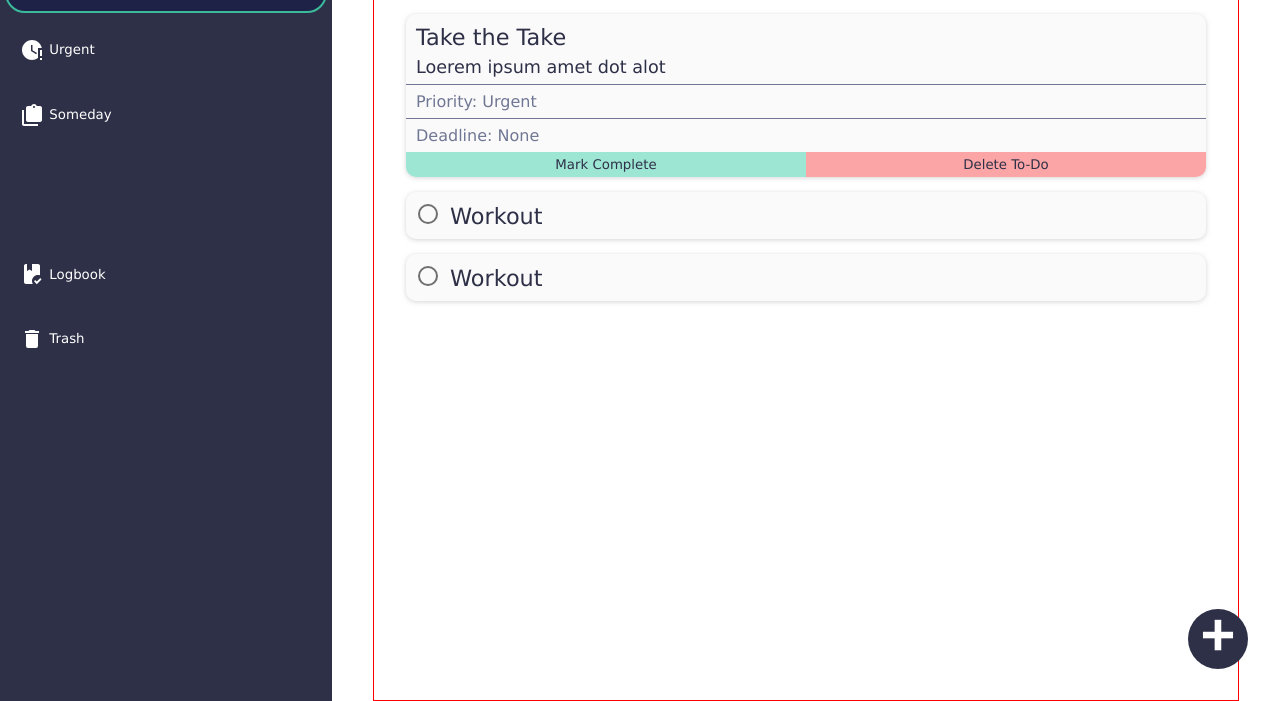
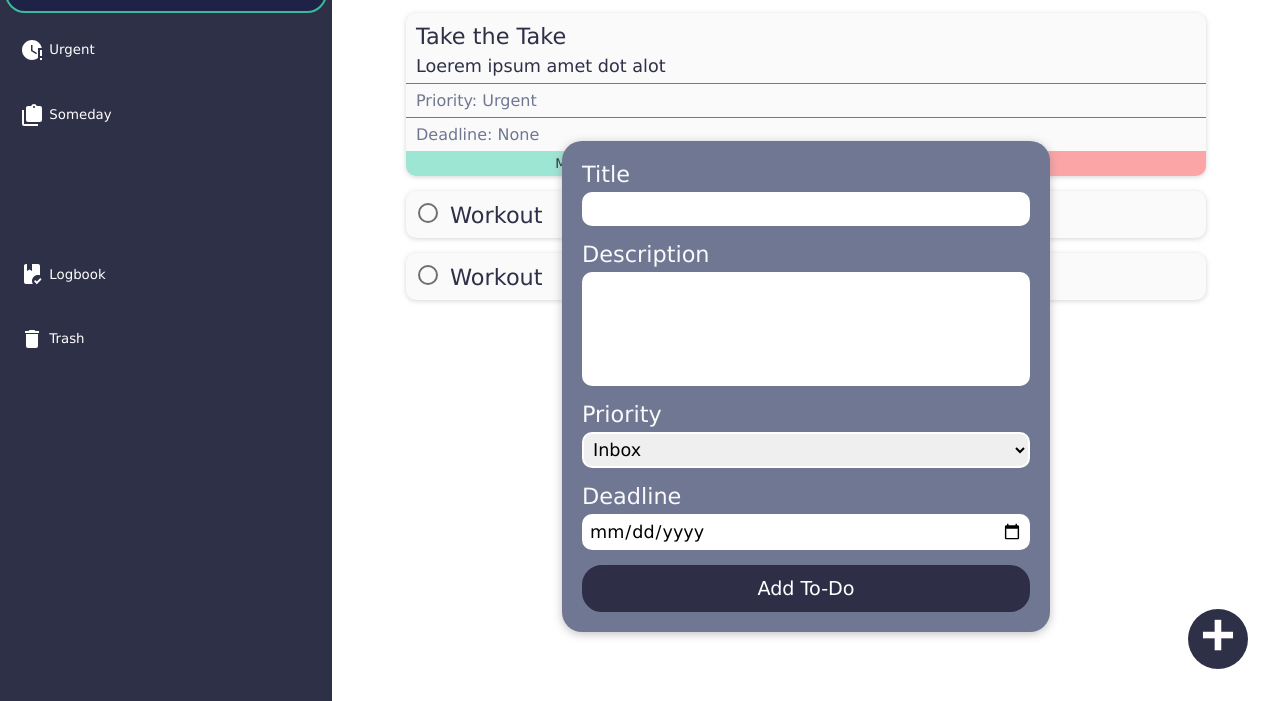
Before and after one commit to baha-homidov/to-do-list, a website built with webpack: page dist/index.html in a window 1280 px wide. Shown: the part 99-800 px from the top of the page. Built offline with Linux system fonts and the light colour scheme.

Commit message:
add 'add-todo' windows

```diff
--- a/src/style.css
+++ b/src/style.css
@@ -58,7 +58,8 @@ a {
 }
 
 .sidebar .menu .menu-item:hover,
-.sidebar .menu .menu-item.is-active {
+.sidebar .menu .menu-item.is-active,
+.submit:hover {
     color: #ffffff;
     border: 2px solid #3bba9c;
     background-color: #1e2246;
@@ -67,12 +68,16 @@ a {
 
 
 .content {
+    display: flex;
+    flex-direction: column;
     max-width: 800px;
     flex: 1 1 0;
     padding: 2rem;
-    border: 1px solid red;
+
     margin-left: auto;
     margin-right: auto;
+
+
 }
 
 .content .current-folder {
@@ -85,6 +90,8 @@ a {
     display: flex;
     align-items: center;
     gap: 10px;
+
+    align-self: flex-start;
 }
 
 .add-button {
@@ -214,6 +221,70 @@ a {
 
 
 
+.add-todo {
+    display: flex;
+    flex-direction: column;
+    gap: 15px;
+    padding: 20px;
+    border-radius: 20px;
+
+    position: absolute;
+    top: 30%;
+    align-self: center;
+    width: clamp(300px, 35vw, 500px);
+    background-color: #707793;
+    box-shadow: 0px 2px 10px rgba(128, 128, 128, 0.485);
+    transition: 0.2s linear;
+}
+
+
+.add-todo label {
+    margin-bottom: -10px;
+    background-color: none;
+    font-size: 1.4rem;
+    color: #FAFAFB;
+}
+
+.add-todo > input,
+ .add-todo > textarea,
+  .add-todo > select {
+    border: none;
+    outline: none;
+
+    font-size: 1.1rem;
+    border-radius: 10px;
+    padding: 5px;
+    transition: 0.2s linear;
+    border: 2px solid white;
+}
+
+
+
+.add-todo > input:focus,
+.add-todo > textarea:focus,
+.add-todo > select:focus {
+    border: 2px solid #3bba9c;
+}
+
+.submit {
+    padding: 10px;
+    border-radius: 20px;
+    border: 2px solid #2E2F47;
+    color: #FFF;
+    font-size: 1.2rem;
+    transition: 0.2s linear;
+    background-color: #2E2F47;
+}
+
+
+
+
+textarea {
+    resize: none;
+}
+
+
+
 
 
 
@@ -237,6 +308,8 @@ a {
 
 .menu-toggle {
     display: none;
+    position: absolute;
+    z-index: 99;
     position: fixed;
     top: 2rem;
     right: 2rem;
@@ -314,6 +387,7 @@ a {
 
     .content>.title {
         margin-top: -5.6rem;
+
     }
 
     .sidebar {
```
Also changed, not shown: dist/bundle.js, dist/index.html.
